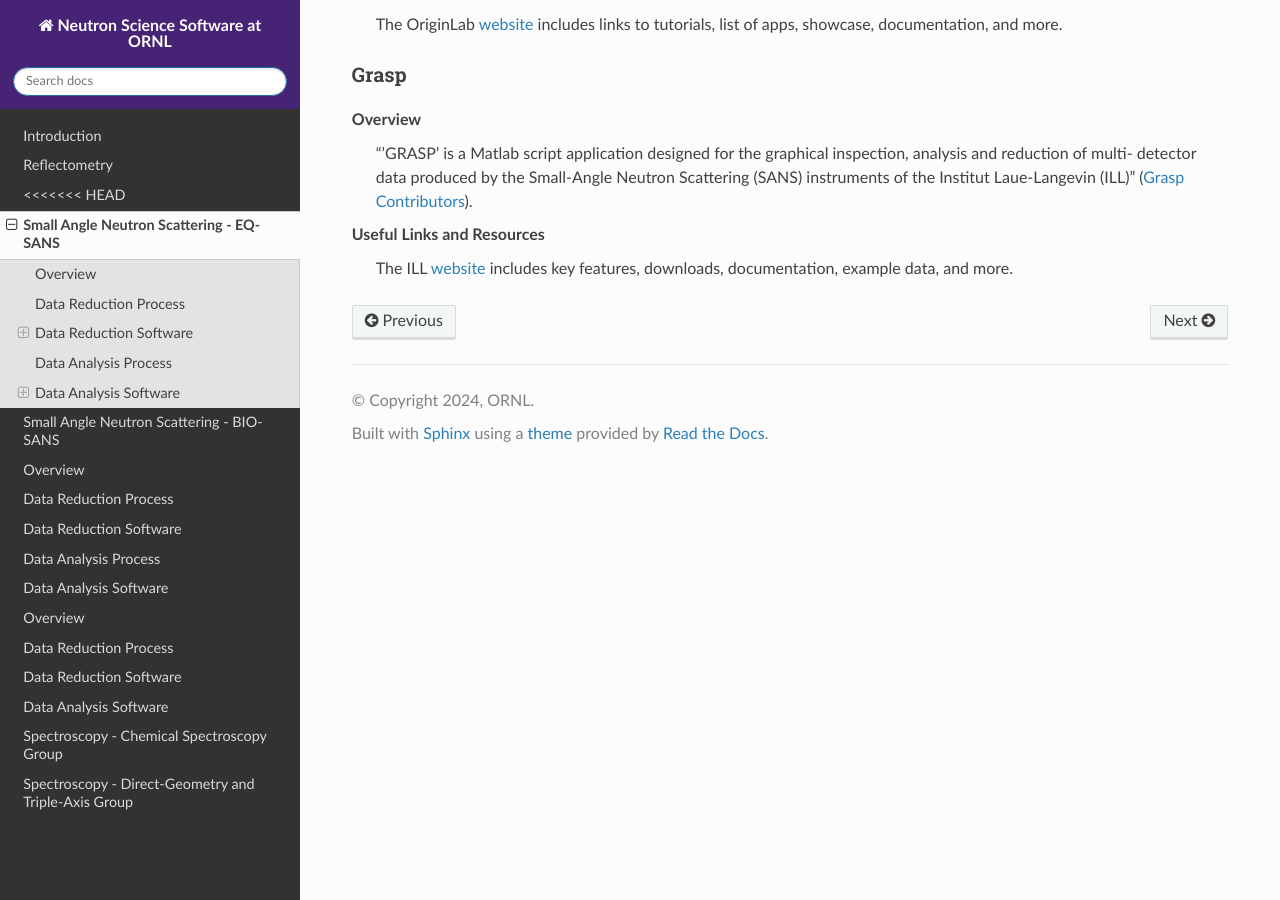
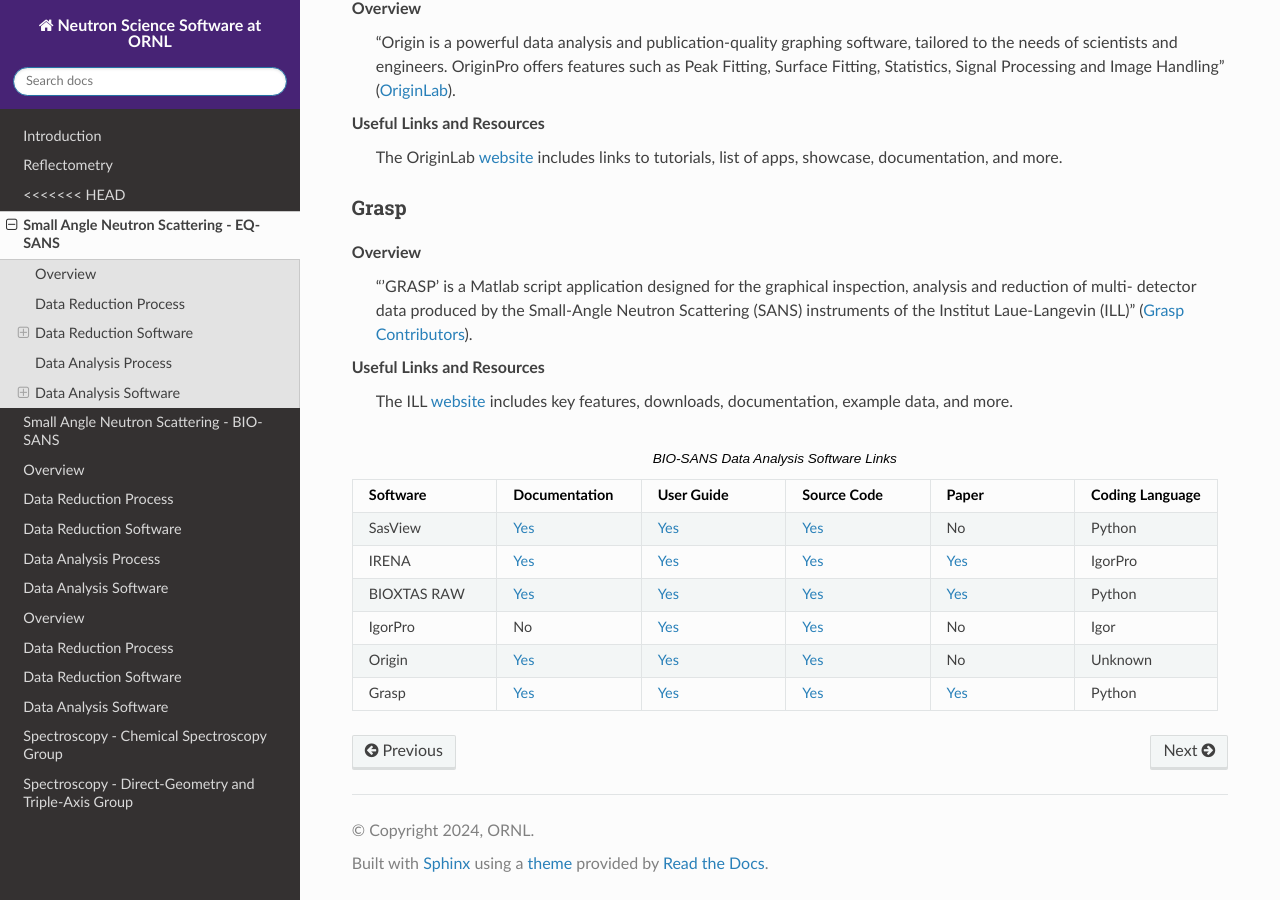
Before and after one commit to neutrons/neutrons-software-overview, a Sphinx documentation site: the page built from source/eqsans.rst, in a window 1280 px wide and 900 px high, scrolled down 2155 px. Built offline with Sphinx 7.4.7 and the Read the Docs theme 2.0.0, drawn with Linux system fonts in a browser that asks for light colours; the version number could not be read and is left out; some of the changed text lies outside the part shown.

Commit message:
Added tables

```diff
--- a/source/eqsans.rst
+++ b/source/eqsans.rst
@@ -34,6 +34,22 @@
     * `Documentation <https://drtsans.readthedocs.io/en/latest/>`_
     * `Paper <https://www.sciencedirect.com/science/article/pii/S2352711022000681>`_
     * `Source Code <https://code.ornl.gov/sns-hfir-scse/sans/sans-backend>`_
+.. list-table:: EQ-SANS Reduction Software Links
+   :widths:  25 25 25 25 25 25
+   :header-rows: 1
+
+   * - Software
+     - Documentation
+     - User Guide
+     - Source Code
+     - Paper
+     - Coding Language
+   * - drtsans
+     - `Yes <https://drtsans.readthedocs.io/en/latest/>`_
+     - No
+     - `Yes <https://drtsans.readthedocs.io/en/latest/>`_
+     - `Yes <https://www.sciencedirect.com/science/article/pii/S2352711022000681>`_
+     - Python
 
 Data Analysis Process
 -----------------------------------
@@ -110,3 +126,50 @@
     Scattering (SANS) instruments of the Institut Laue-Langevin (ILL)” (`Grasp Contributors <https://www.ill.eu/users/support-labs-infrastructure/software-scientific-tools/grasp>`_).
 Useful Links and Resources
     The ILL `website <https://www.ill.eu/users/support-labs-infrastructure/software-scientific-tools/grasp>`_ includes key features, downloads, documentation, example data, and more.
+
+.. list-table:: BIO-SANS Data Analysis Software Links
+   :widths: 25 25 25 25 25 25
+   :header-rows: 1
+
+   * - Software
+     - Documentation
+     - User Guide
+     - Source Code
+     - Paper
+     - Coding Language
+   * - SasView
+     - `Yes <https://www.sasview.org/documentation>`_
+     - `Yes <https://www.sasview.org/documentation>`_
+     - `Yes <https://github.com/SasView/sasview>`_
+     - No
+     - Python
+   * - IRENA
+     - `Yes <https://usaxs.xray.aps.anl.gov/software/irena>`_
+     - `Yes <http://saxs-igorcodedocs.readthedocs.io/>`_
+     - `Yes <https://github.com/jilavsky/SAXS_IgorCode>`_
+     - `Yes <https://journals.iucr.org/paper?S0021889809002222>`_
+     - IgorPro
+   * - BIOXTAS RAW
+     - `Yes <https://bioxtas-raw.readthedocs.io>`_
+     - `Yes <https://bioxtas-raw.readthedocs.io/en/latest/tutorial.html>`_
+     - `Yes <https://github.com/jbhopkins/bioxtasraw>`_
+     - `Yes <https://journals.iucr.org/paper?S0021889809023863>`_
+     - Python
+   * - IgorPro
+     - No
+     - `Yes <https://www.wavemetrics.com/support>`_
+     - `Yes <https://www.wavemetrics.com/downloads/current>`_
+     - No
+     - Igor
+   * - Origin
+     - `Yes <https://www.originlab.com/doc/>`_
+     - `Yes <https://www.originlab.com/doc/User-Guide>`_
+     - `Yes <https://www.originlab.com/index.aspx?go=PRODUCTS/Origin>`_
+     - No
+     - Unknown
+   * - Grasp
+     - `Yes <https://www.ill.eu/users/support-labs-infrastructure/software-scientific-tools/grasp>`_
+     - `Yes <https://www.ill.eu/fileadmin/user_upload/ILL/3_Users/Scientific_groups/Large_Scale_Structures/Grasp/Download/grasp_manual.pdf>`_
+     - `Yes <https://www.ill.eu/users/support-labs-infrastructure/software-scientific-tools/grasp>`_
+     - `Yes <https://journals.iucr.org/j/issues/2023/05/00/jl5070/index.html>`_
+     - Python
```
